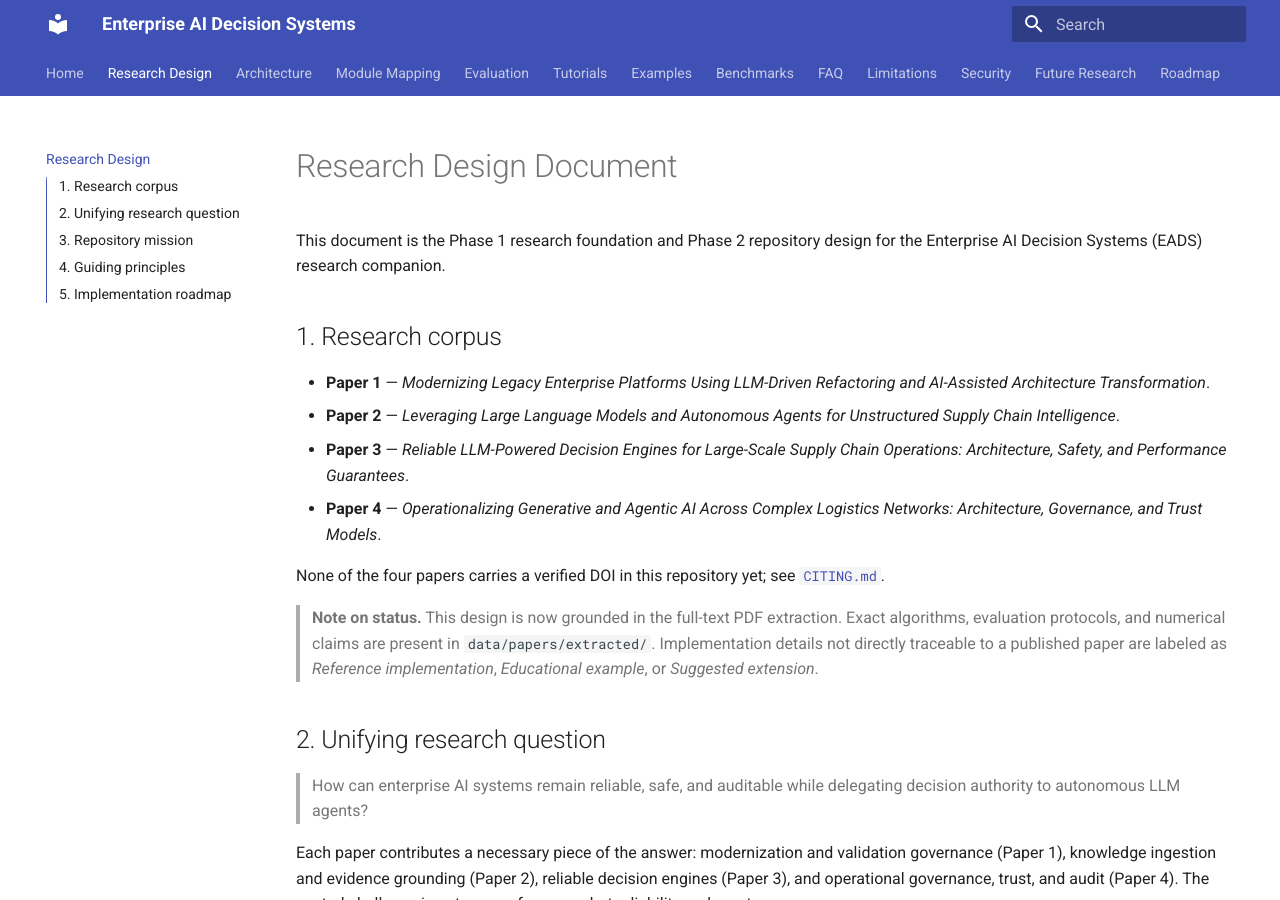
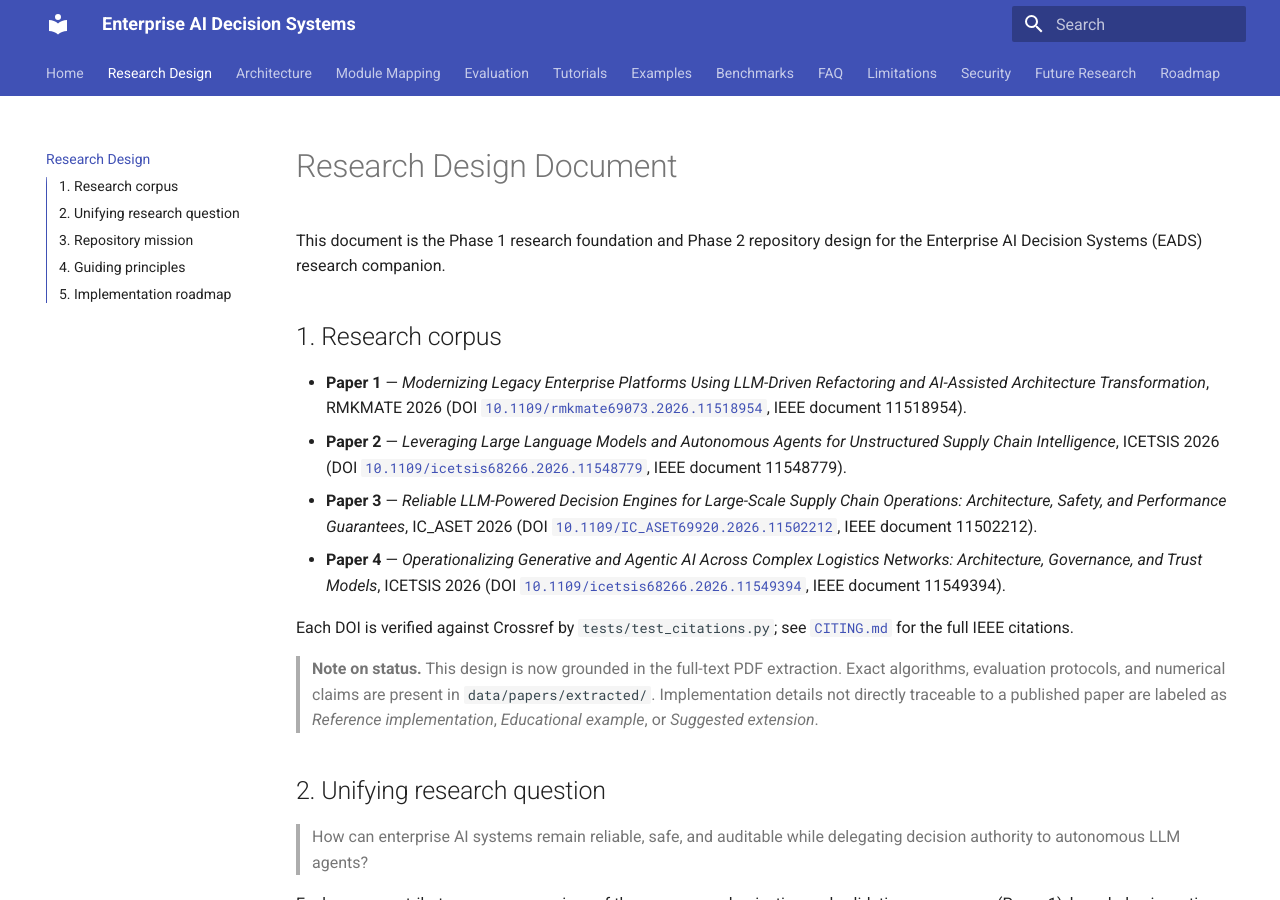
Before and after one commit to nirmaljingar/enterprise-ai-decision-systems, an MkDocs documentation site: the page built from docs/research_design.md, in a window 1280 px wide and 900 px high. Built offline with MkDocs 1.6.1 and Material for MkDocs 9.7.7, drawn with Linux system fonts in a browser that asks for light colours.

Commit message:
fix(citations): restore the verified paper DOIs and check them in CI
The DOIs this repository shipped resolved, through Crossref, to unrelated
papers by other authors, so the previous commit removed them. The correct
identifiers were in the pre-repository research design document all along;
each of the four now resolves to its exact title, author, and 2026 IEEE
conference venue.

The metadata is restored with venue, publisher, page range, and IEEE
document number, and papers.json becomes the single source of truth.
tests/test_citations.py asserts that every DOI resolves to its declared
title (network test, opt-in via EADS_NETWORK_TESTS=1) and that no DOI
appears anywhere in prose without appearing in papers.json -- the failure
mode here was an identifier drifting in a hand-maintained README, which no
amount of prose review catches.

```diff
--- a/docs/research_design.md
+++ b/docs/research_design.md
@@ -4,12 +4,12 @@ This document is the Phase 1 research foundation and Phase 2 repository design f
 
 ## 1. Research corpus
 
-- **Paper 1** — *Modernizing Legacy Enterprise Platforms Using LLM-Driven Refactoring and AI-Assisted Architecture Transformation*.
-- **Paper 2** — *Leveraging Large Language Models and Autonomous Agents for Unstructured Supply Chain Intelligence*.
-- **Paper 3** — *Reliable LLM-Powered Decision Engines for Large-Scale Supply Chain Operations: Architecture, Safety, and Performance Guarantees*.
-- **Paper 4** — *Operationalizing Generative and Agentic AI Across Complex Logistics Networks: Architecture, Governance, and Trust Models*.
+- **Paper 1** — *Modernizing Legacy Enterprise Platforms Using LLM-Driven Refactoring and AI-Assisted Architecture Transformation*, RMKMATE 2026 (DOI [`10.1109/rmkmate69073.2026.11518954`](https://doi.org/10.1109/rmkmate69073.2026.11518954), IEEE document 11518954).
+- **Paper 2** — *Leveraging Large Language Models and Autonomous Agents for Unstructured Supply Chain Intelligence*, ICETSIS 2026 (DOI [`10.1109/icetsis68266.2026.11548779`](https://doi.org/10.1109/icetsis68266.2026.11548779), IEEE document 11548779).
+- **Paper 3** — *Reliable LLM-Powered Decision Engines for Large-Scale Supply Chain Operations: Architecture, Safety, and Performance Guarantees*, IC_ASET 2026 (DOI [`10.1109/IC_ASET69920.2026.11502212`](https://doi.org/10.1109/IC_ASET69920.2026.11502212), IEEE document 11502212).
+- **Paper 4** — *Operationalizing Generative and Agentic AI Across Complex Logistics Networks: Architecture, Governance, and Trust Models*, ICETSIS 2026 (DOI [`10.1109/icetsis68266.2026.11549394`](https://doi.org/10.1109/icetsis68266.2026.11549394), IEEE document 11549394).
 
-None of the four papers carries a verified DOI in this repository yet; see [`CITING.md`](../CITING.md).
+Each DOI is verified against Crossref by `tests/test_citations.py`; see [`CITING.md`](../CITING.md) for the full IEEE citations.
 
 > **Note on status.** This design is now grounded in the full-text PDF extraction. Exact algorithms, evaluation protocols, and numerical claims are present in `data/papers/extracted/`. Implementation details not directly traceable to a published paper are labeled as *Reference implementation*, *Educational example*, or *Suggested extension*.
 
```
Also changed, not shown: CITING.md (+24 -12 lines), README.md (+9 -8 lines), 3 other files.
